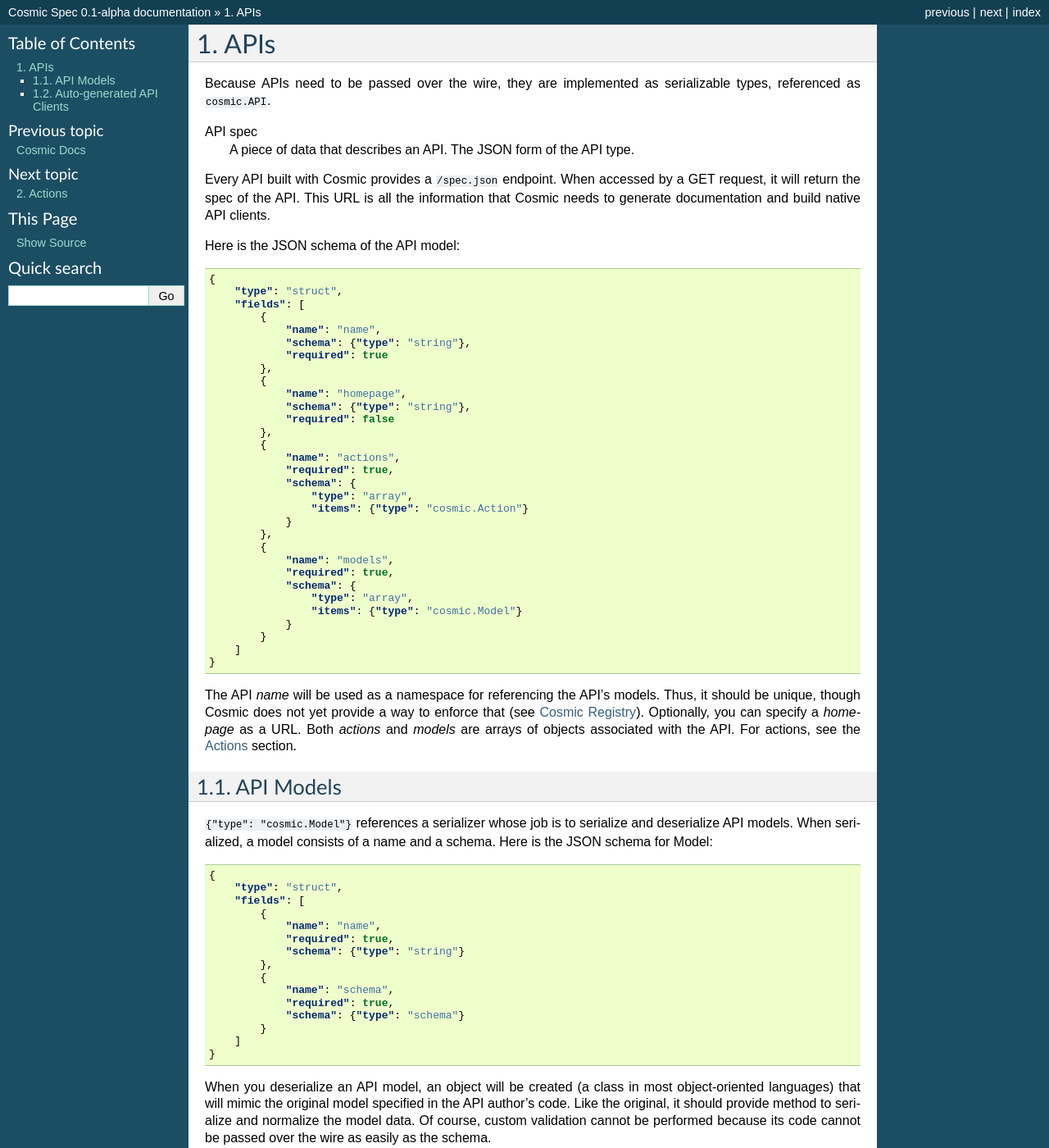
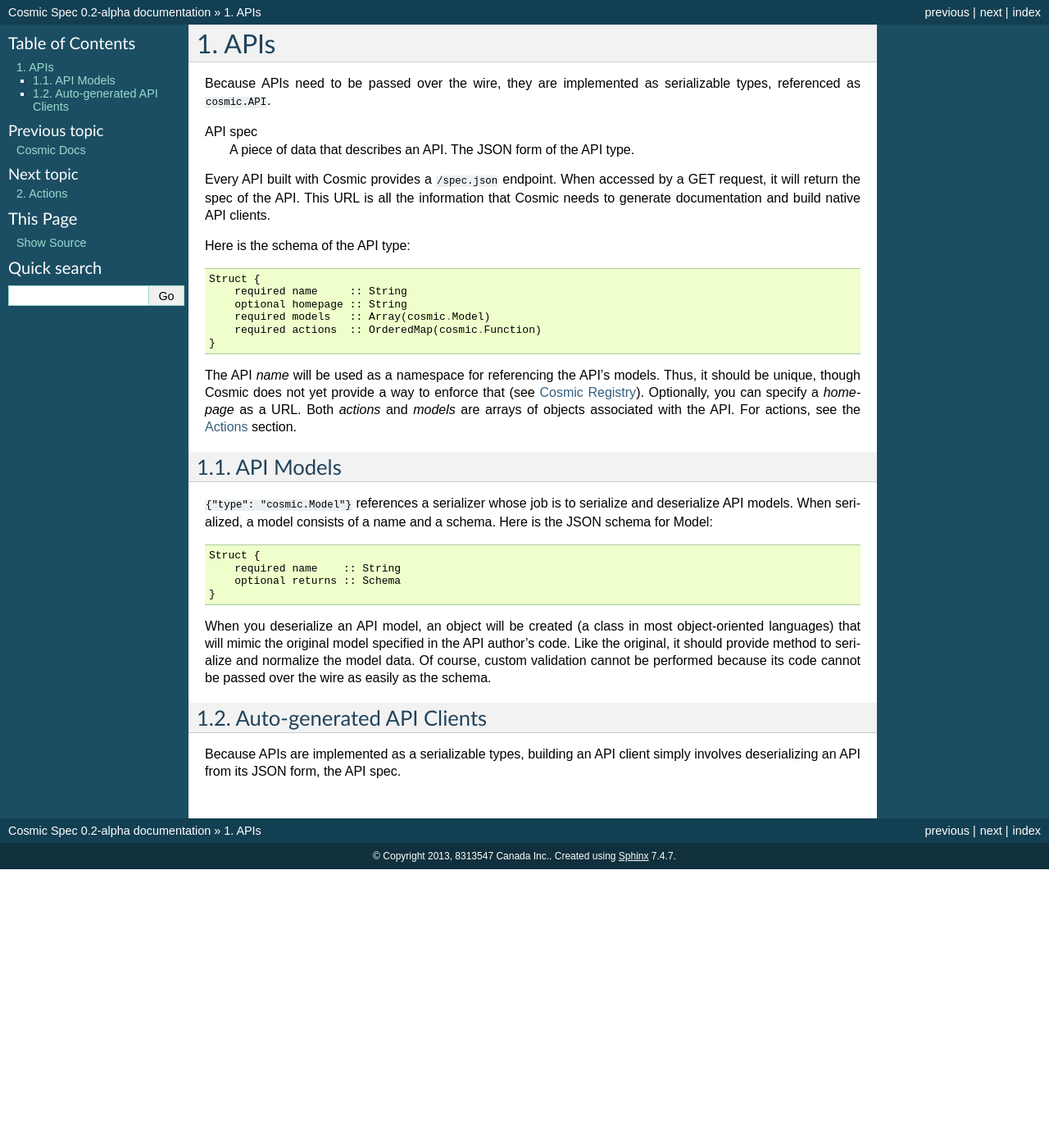
Before and after one commit to cosmic-api/cosmic-docs, a Sphinx documentation site: the page built from source/api.rst, in a window 1280 px wide and 1400 px high. Shown: the whole window at 82% size. Built offline with Sphinx 7.4.7, drawn with Linux system fonts in a browser that asks for light colours; some of the changed text lies outside the part shown.

Commit message:
Update to match Cosmic 0.0.4

```diff
--- a/source/api.rst
+++ b/source/api.rst
@@ -12,40 +12,13 @@ by a GET request, it will return the spec of the API. This URL is all the
 information that Cosmic needs to generate documentation and build native API
 clients.
 
-Here is the JSON schema of the API model:
+Here is the schema of the API type::
 
-.. code:: json
-
-    {
-        "type": "struct",
-        "fields": [
-            {
-                "name": "name",
-                "schema": {"type": "string"},
-                "required": true
-            },
-            {
-                "name": "homepage",
-                "schema": {"type": "string"},
-                "required": false
-            },
-            {
-                "name": "actions",
-                "required": true,
-                "schema": {
-                    "type": "array",
-                    "items": {"type": "cosmic.Action"}
-                }
-            },
-            {
-                "name": "models",
-                "required": true,
-                "schema": {
-                    "type": "array",
-                    "items": {"type": "cosmic.Model"}
-                }
-            }
-        ]
+    Struct {
+        required name     :: String
+        optional homepage :: String
+        required models   :: Array(cosmic.Model)
+        required actions  :: OrderedMap(cosmic.Function)
     }
 
 The API *name* will be used as a namespace for referencing the API's models.
@@ -59,24 +32,11 @@ API Models
 
 ``{"type": "cosmic.Model"}`` references a serializer whose job is to serialize
 and deserialize API models. When serialized, a model consists of a name and a
-schema. Here is the JSON schema for Model:
+schema. Here is the JSON schema for Model::
 
-.. code:: json
-
-    {
-        "type": "struct",
-        "fields": [
-            {
-                "name": "name",
-                "required": true,
-                "schema": {"type": "string"}
-            },
-            {
-                "name": "schema",
-                "required": true,
-                "schema": {"type": "schema"}
-            }
-        ]
+    Struct {
+        required name    :: String
+        optional returns :: Schema
     }
 
 When you deserialize an API model, an object will be created (a class in most
--- a/source/conf.py
+++ b/source/conf.py
@@ -48,9 +48,9 @@ copyright = u'2013, 8313547 Canada Inc.'
 # built documents.
 #
 # The short X.Y version.
-version = '0.1'
+version = '0.2'
 # The full version, including alpha/beta/rc tags.
-release = '0.1-alpha'
+release = '0.2-alpha'
 
 # The language for content autogenerated by Sphinx. Refer to documentation
 # for a list of supported languages.
```
Also changed, not shown: source/actions.rst (+12 -30 lines).
